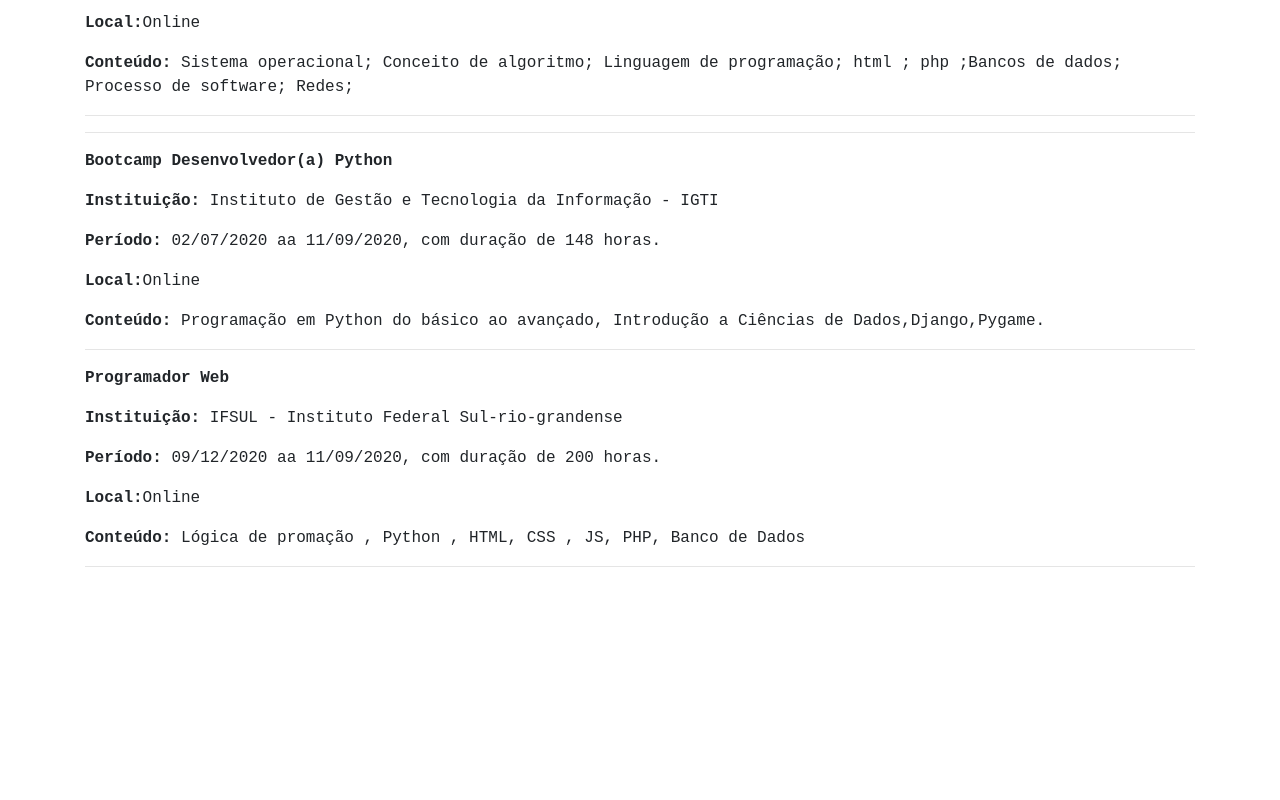
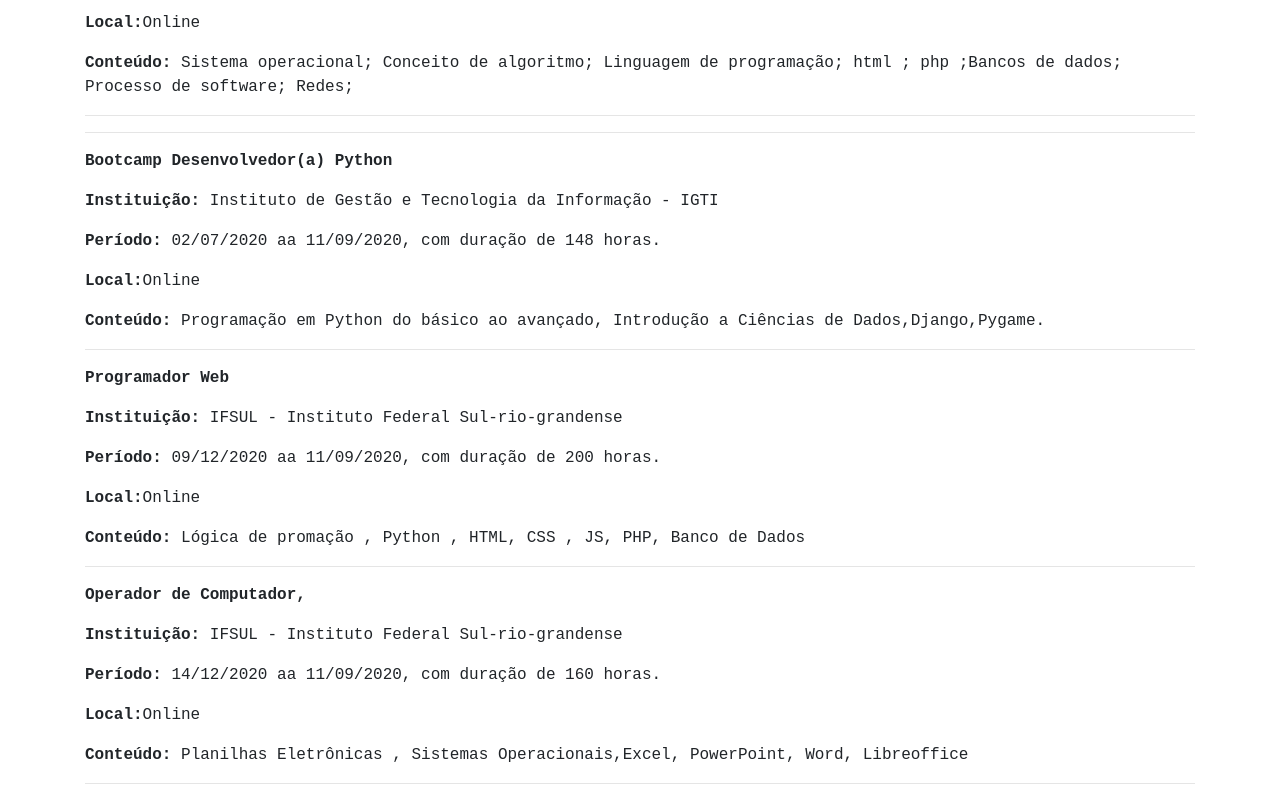
Before and after one commit to CosmoAndrade/Curriculum-vitae, a plain HTML site: page index.html in a window 1280 px wide. Shown: the part 1753-2553 px from the top of the page. Before the commit the page ends 2336 px from the top, so only its background shows below. Drawn offline with nearby package versions, Linux system fonts and the light colour scheme.

Commit message:
Add files via upload

```diff
--- a/index.html
+++ b/index.html
@@ -157,6 +157,19 @@
   </p>
   <hr>
 
+  <p><span>Operador de Computador,</span></p>
+  <p><span>Instituição:</span> IFSUL - Instituto Federal Sul-rio-grandense</p>
+  <p><span>Período:</span> 14/12/2020 aa
+    11/09/2020, com duração de 160 horas.
+    </p>
+  <p><span>Local:</span>Online</p>
+  <p><span>Conteúdo:</span>
+  Planilhas Eletrônicas , Sistemas Operacionais,Excel, PowerPoint, Word, Libreoffice
+
+  </p>
+  <hr>
+
+
 
 
   </div>
```
